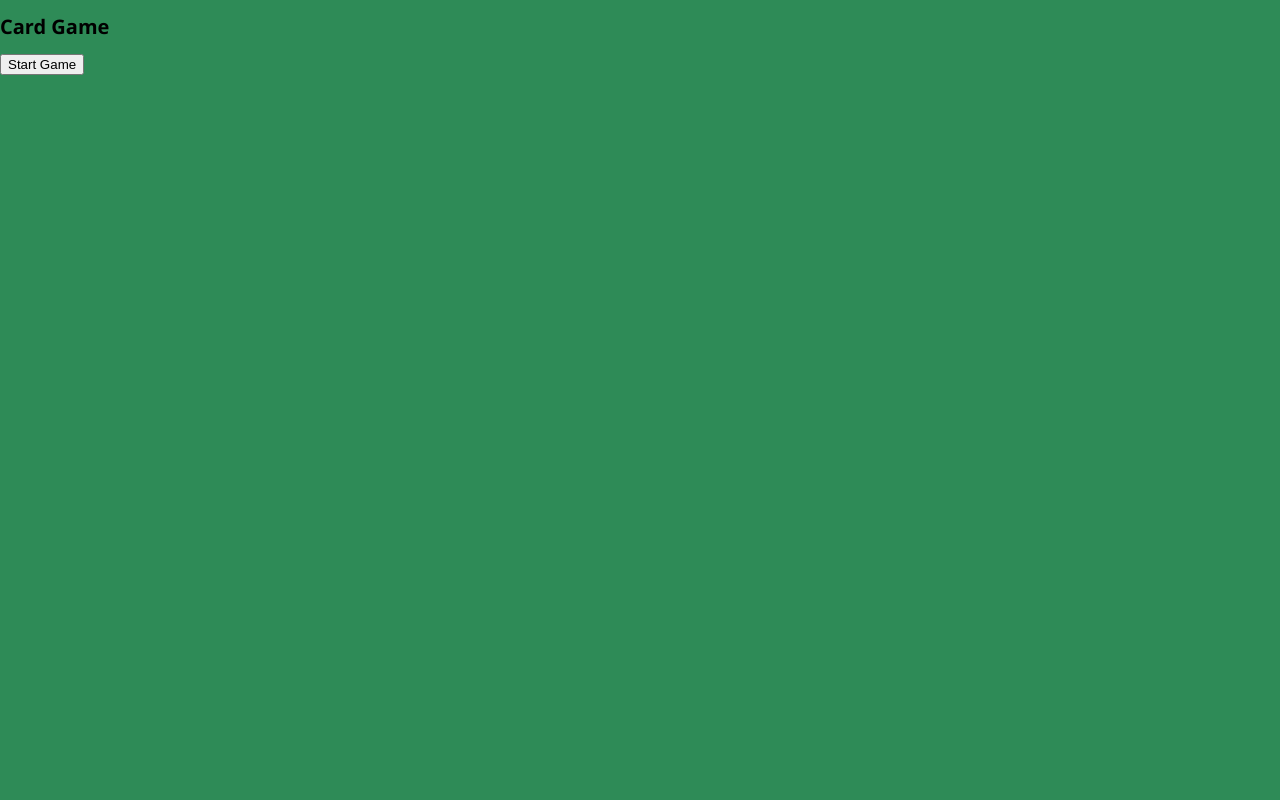
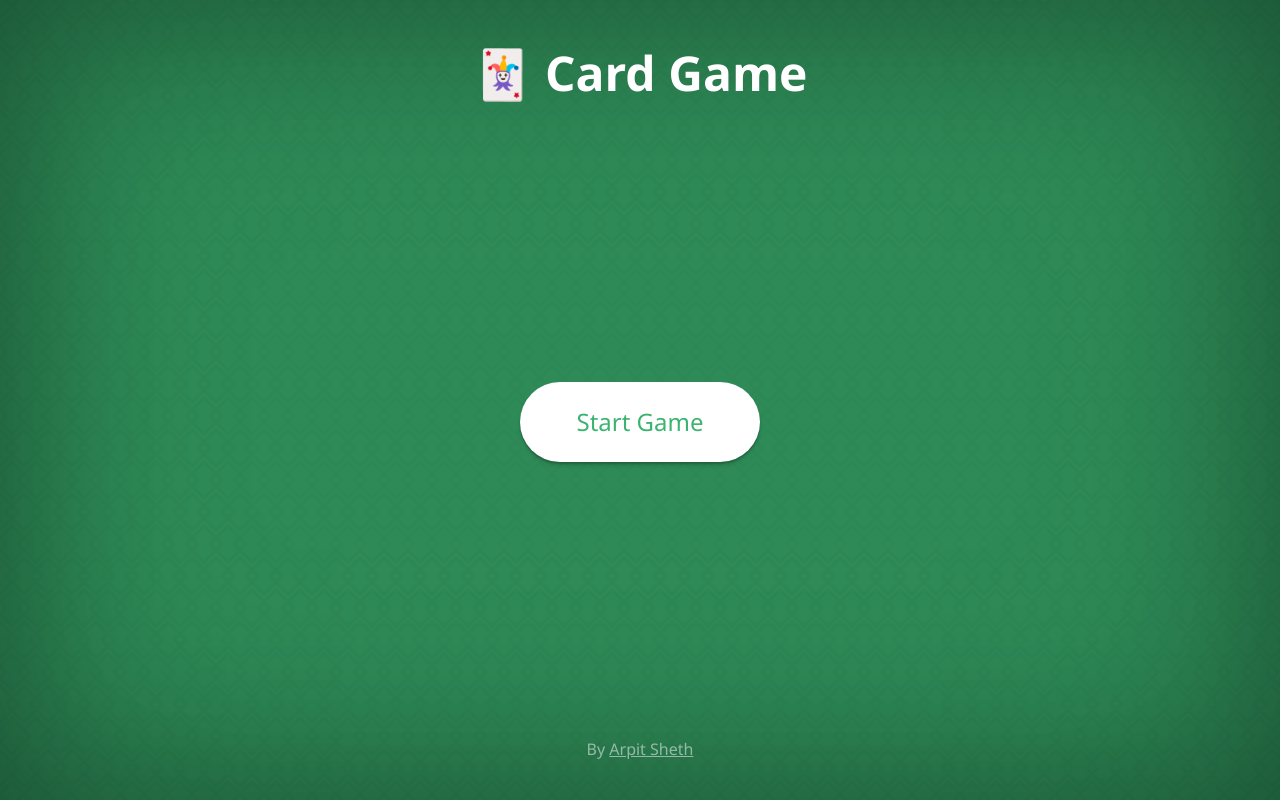
Before and after one commit to shetharp/card-game, a React (Create React App) app: page / in a window 1280 px wide. Built offline with nearby package versions, Linux system fonts and the light colour scheme.

Commit message:
Styles the Gameboard Splash

```diff
--- a/public/index.html
+++ b/public/index.html
@@ -23,7 +23,7 @@
       work correctly both with client-side routing and a non-root public URL.
       Learn how to configure a non-root public URL by running `npm run build`.
     -->
-    <title>React App</title>
+    <title>Card Game | Arpit Sheth</title>
   </head>
   <body>
     <noscript>You need to enable JavaScript to run this app.</noscript>
--- a/src/components/App.js
+++ b/src/components/App.js
@@ -1,7 +1,90 @@
 import React, { Component } from "react";
+import styled, { css } from 'styled-components';
 import deckService from '../api/deckofcards';
 import settings from '../api/settings';
+import theme from '../styles/theme';
 import PlayerList from './PlayerList';
+
+// ==================================================
+//  STYLED COMPONENTS
+// ==================================================
+const AppContainer = styled.div`
+  text-align: center;
+  width: 100vw;
+  height: 100vh;
+  display: flex;
+  flex-direction: column;
+  justify-content: space-between;
+`;
+
+const StyledLogo = styled.h1`
+  font-size: 4.8rem;
+  margin: 0;
+`;
+
+const StyledHeader = styled.header`
+  text-align: center;
+  padding: 4rem;
+`;
+
+const StyledFooter = styled.footer`
+  text-align: center;
+  padding: 4rem;
+  opacity: 0.5;
+`;
+
+const Gameboard = styled.div`
+
+`;
+
+const Button = styled.button`
+  font-family: inherit;
+  font-weight: inherit;
+  font-size: 2.4rem;
+  color: mediumseagreen;
+  height: 8rem;
+  width: 24rem;
+  margin: 0.8rem;
+  background: white;
+  border: none;
+  border-radius: 8rem;
+  outline: none;
+  box-shadow: 0 2px 2px rgba(0,0,0,0.2), 0 4px 4px rgba(0,0,0,0.1);
+  cursor: pointer;
+  transition: all 0.3s ease;
+
+  :hover {
+    color: seagreen;
+    box-shadow: 0 2px 2px rgba(0,0,0,0.2), 0 4px 4px rgba(0,0,0,0.4);
+  }
+`;
+
+// ==================================================
+//  HELPER COMPONENTS
+// ==================================================
+function Logo(props) {
+  return (
+    <StyledLogo>
+      <span role="img" aria-label="Playing Card">🃏</span> Card Game<br/>
+    </StyledLogo>
+  );
+}
+
+function Header(props) {
+  return (
+    <StyledHeader>
+      <Logo />
+    </StyledHeader>
+  )
+}
+
+function Footer(props) {
+  return (
+    <StyledFooter>
+      By <a href="https://arpitsheth.com/" target="_blank" rel="noopener noreferrer">Arpit Sheth</a>
+    </StyledFooter>
+  )
+}
 
 class App extends Component {
   /**
@@ -117,39 +200,47 @@ class App extends Component {
   // Resumes a previous game if its data is stored in localStorage
   renderResumeGame() {
     if (this.state.prevDeckID) {
-      return <button onClick={this.onResumeGame}>Resume Game</button>
+      return <Button onClick={this.onResumeGame}>Resume Game</Button>
     }
   }
 
   renderGameboard() {
     if (!this.state.gameStarted) {
       return (
-        <div id="gameboard-splash">
-          <h1>Card Game</h1>
-          <button onClick={this.onNewGame}>Start Game</button>
+        <Gameboard id="gameboard-splash">
+          <div>
+            <Button onClick={this.onNewGame}>Start Game</Button>
             {this.renderResumeGame()}
           </div>
+        </Gameboard>
       );
     } else {
       return (
-        <div id="gameboard-active">
-          <h1>Card Game</h1>
-          <button onClick={this.onNewGame}>New Game</button>
+        <Gameboard id="gameboard-active">
+          <div id="sidebar">
+            <Button onClick={this.onNewGame}>New Game</Button>
             <ul>
               <li><strong>Deck ID:</strong> {this.state.deckID}</li>
               <li><strong>Deck Remaining:</strong> {this.state.deckRemaining}</li>
               <li><strong>Players:</strong> {this.state.players.map(player => player.name).toString()}</li>
             </ul>
-          <button onClick={this.onDeal}>Deal</button>
+            <Button onClick={this.onDeal}>Deal</Button>
+          </div>
           <PlayerList players={this.state.players} />
-        </div>
+        </Gameboard>
       );
     }
   }
 
   render() {
     return (
-      <main className="App">{this.renderGameboard()}</main>
+      <main className="App">
+        <AppContainer>
+          <Header />
+          {this.renderGameboard()}
+          <Footer />
+        </AppContainer>
+      </main>
     );
   }
 }
--- a/src/components/Card.js
+++ b/src/components/Card.js
@@ -15,7 +15,7 @@ const CardContainer = styled.div`
   background-position: center center, auto auto;
   ${props => props.isFaceUp &&
     `background-color: white;
-    background-image: linear-gradient(30deg, rgba(245,245,245,1) 0%, rgba(255,255,255,1) 100%);
+    background-image: linear-gradient(30deg, rgba(240,240,240,1) 0%, rgba(255,255,255,1) 100%);
     `
   }
   border-radius: 16px;
--- a/src/index.js
+++ b/src/index.js
@@ -3,7 +3,7 @@ import ReactDOM from 'react-dom';
 import { createGlobalStyle } from 'styled-components';
 import theme from './styles/theme';
 import App from './components/App';
-
+import gameBg from './images/game-bg.svg';
 
 const GlobalStyle = createGlobalStyle`
   * {
@@ -15,9 +15,16 @@ const GlobalStyle = createGlobalStyle`
   body {
     font-family: Bahnschrift, 'Segoe UI', Roboto, -apple-system, BlinkMacSystemFont, Oxygen, Ubuntu, Cantarell, 'Open Sans', 'Helvetica Neue', sans-serif;
     font-weight: 300;
-    background: ${theme.board};
+    font-size: 1.6rem;
+    color: white;
+    background: ${theme.board} url(${gameBg});
+    box-shadow: inset 0 0 160px rgba(0,0,0,0.2), inset 0 0 240px rgba(0,0,0,0.3);
     margin: 0;
     padding: 0;
+  }
+  a, a:hover, a:visited, a:focus {
+    color: inherit;
+    outline: none;
   }
 `;
 
```
Also changed, not shown: public/manifest.json, src/images/game-bg.svg. Lines whose indentation alone changed are shown as unchanged.
